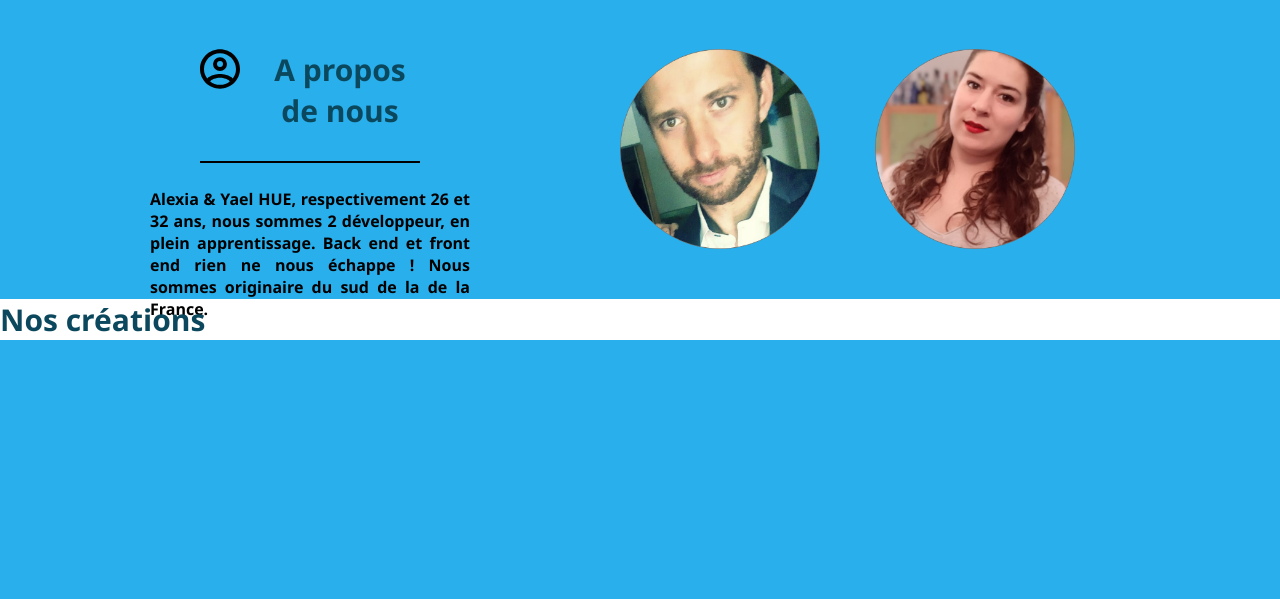
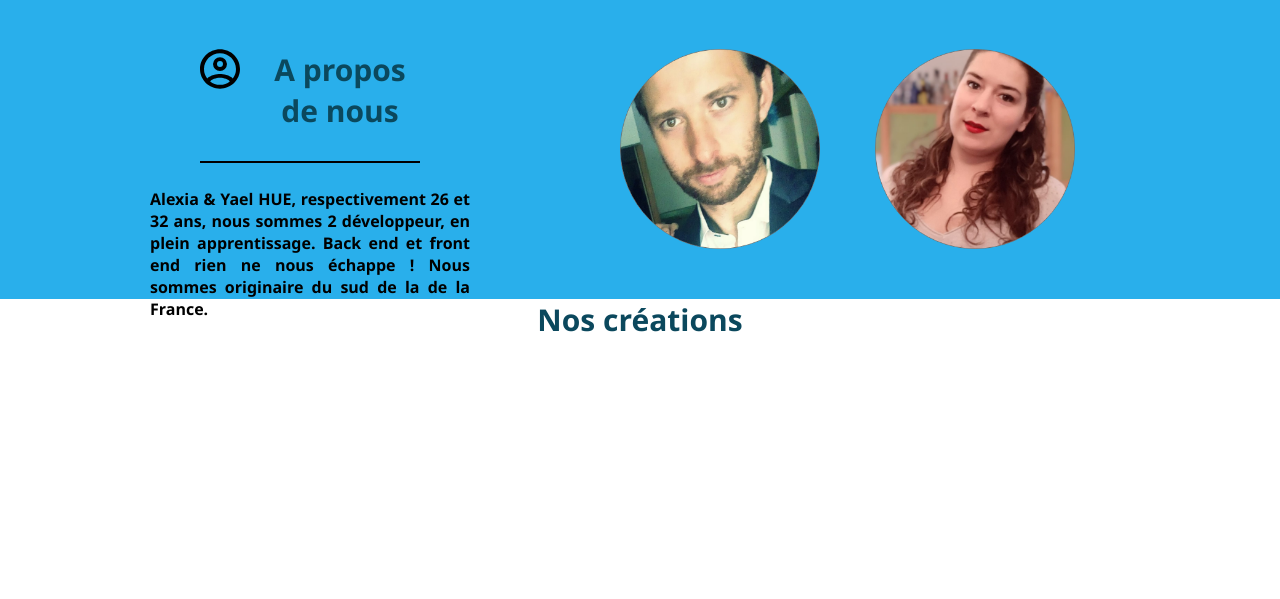
Before and after one commit to lexyaweb/portfolio, a PHP site: page / in a window 1280 px wide; the page is wider, and only the part inside the window is pictured. Shown: the part 1021-1620 px from the top of that part. Before the commit the page ends 1361 px from the top of that part, so only its background shows below. Run offline with PHP 8.4, Linux system fonts and the light colour scheme.

Commit message:
"Code site/Portfolio:

```diff
--- a/Code site/Portfolio/index.html
+++ b/Code site/Portfolio/index.html
@@ -105,7 +105,9 @@
         </div>
     </article>
     <article>
-        <h3 class="creation">Nos créations</h3>
+        <div class="bloc-creation">
+            <h3 class="creation">Nos créations</h3>
+        </div>
     </article>
 </body>
 </html>
--- a/Code site/Portfolio/style.css
+++ b/Code site/Portfolio/style.css
@@ -280,3 +280,10 @@
     font-family: Segoe UI;
     font-weight: bold;
 }
+.bloc-creation{
+    width: 100%;
+    height: 300px;
+    display: flex;
+    flex-direction: row;
+    justify-content: center;
+}
```
